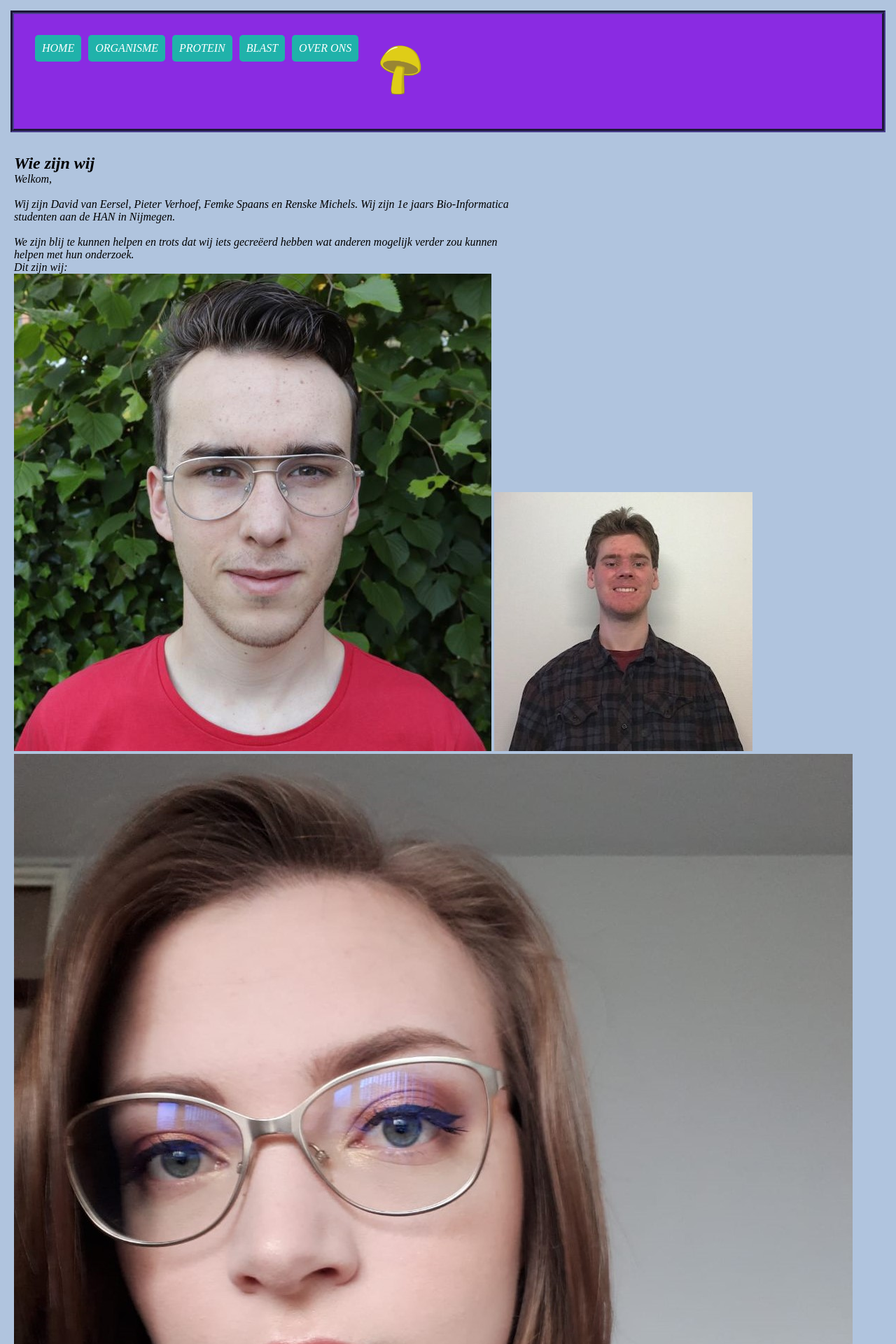
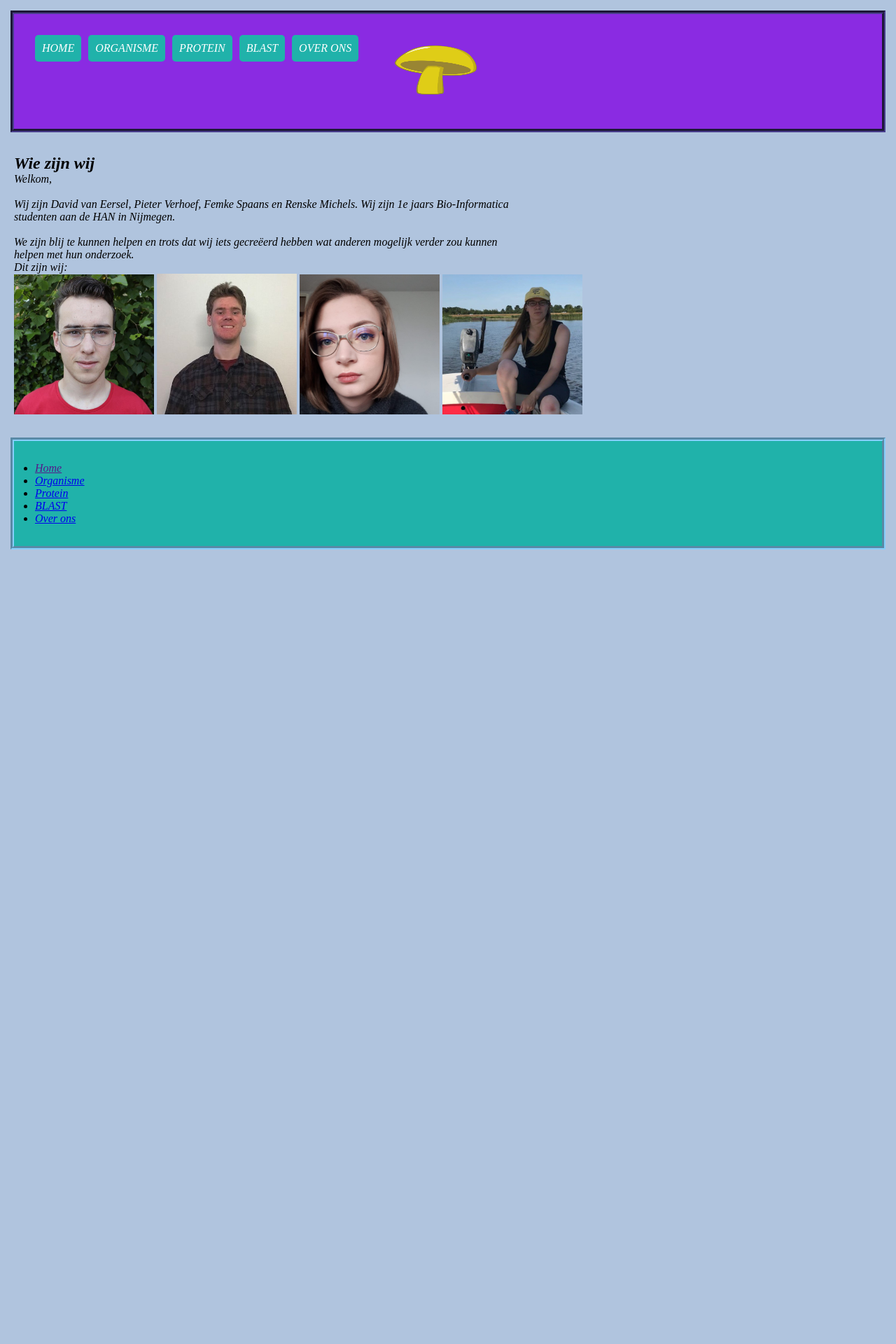
Before and after one commit to RenskeMichels/Semester_4_Project, a Flask app: page /overons in a window 1280 px wide. Shown: the top 1920 px of the page at 70% size. After the commit the page ends 785 px from the top, so only its background shows below. Run offline with Flask 2, Linux system fonts and the light colour scheme.

Commit message:
Add files via upload

```diff
--- a/static/eind1.css
+++ b/static/eind1.css
@@ -57,6 +57,12 @@ body {
     width: 100%;
 }
 
+img{
+    width: 100%;
+    max-width: 200px;
+
+}
+
 footer {
     background-color: lightseagreen;
     width: 100%;
```
